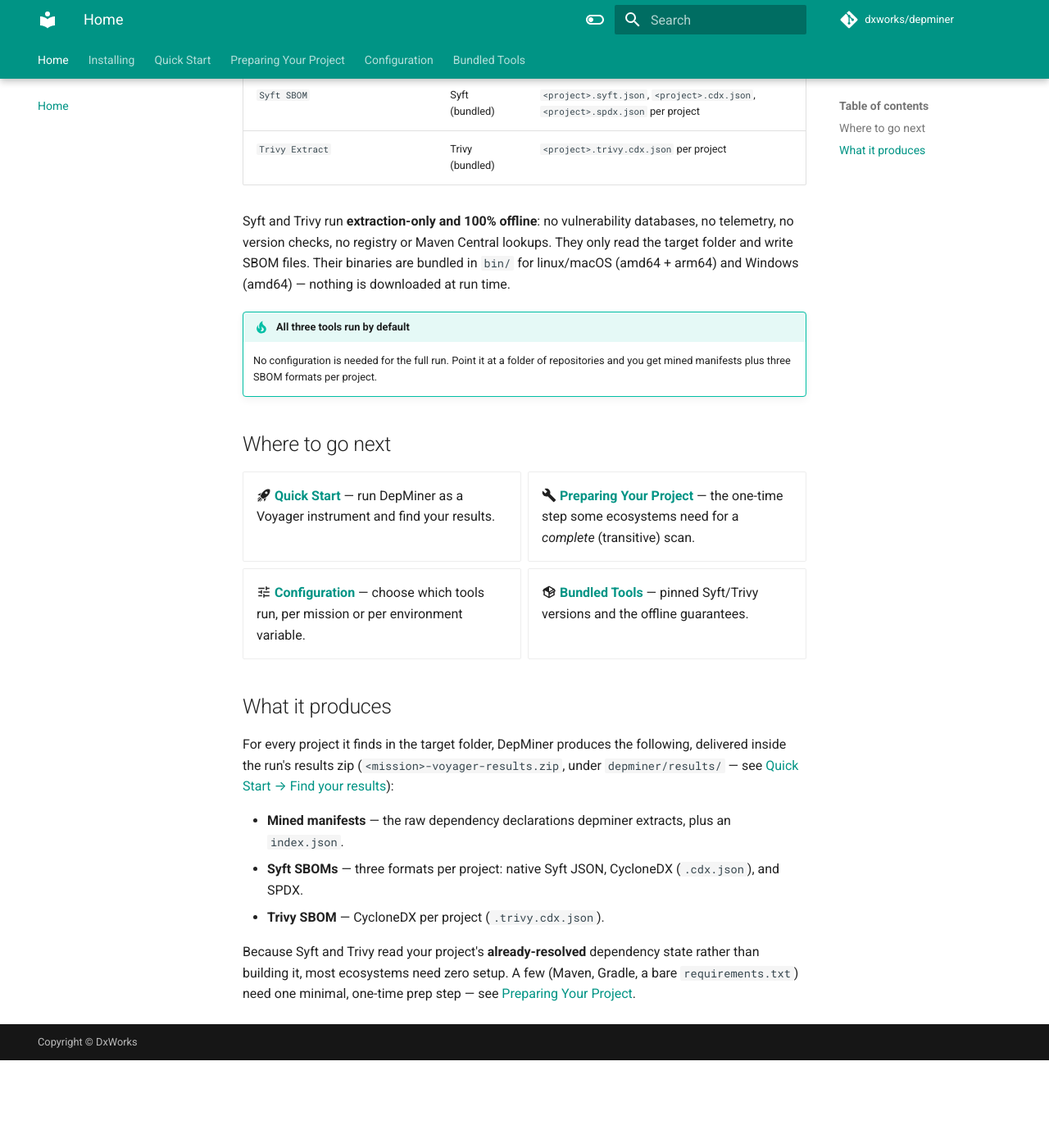
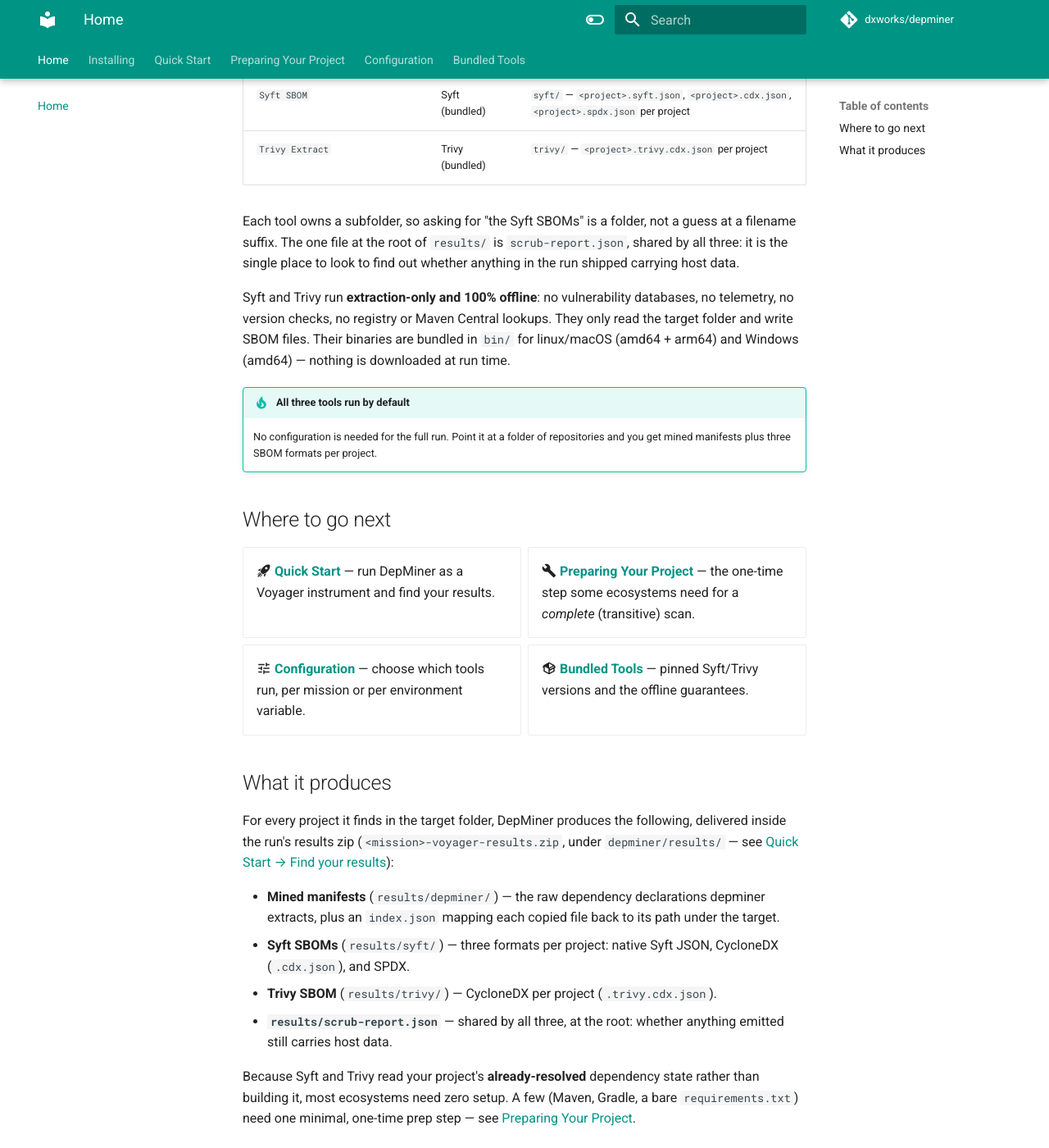
Before and after one commit to dxworks/depminer, an MkDocs documentation site: the page built from docs/index.md, in a window 1280 px wide and 1400 px high, scrolled down 334 px. Shown: the whole window at 82% size. Built offline with MkDocs 1.6.1 and Material for MkDocs 9.7.7, drawn with Linux system fonts in a browser that asks for light colours; comment, search, counter and statistics services are not loaded; before the commit the page ends 1627 px from its top, so only the background shows below that; some of the changed text lies outside the part shown.

Commit message:
Give each tool its own results subfolder
All three commands wrote into ${instrument}/results, so a run left a flat
folder of ~264 files with three producers' output mixed together and no
way to separate it: the jar's copied manifests, Syft's three SBOM
formats and Trivy's CycloneDX, told apart only by guessing at a filename
suffix. Ask for "the Syft SBOMs" and there was no answer that did not
involve a glob.

Now: results/depminer, results/syft, results/trivy. The jar takes its
subfolder as the output argument it already had; the wrappers take
theirs the same way.

scrub-report.json stays ONE file at the root of results/. It is shared
by design - a consumer should have a single place to look to learn
whether anything in the run shipped carrying host data, not three - so
the jar gains --report-dir and the wrappers an optional third argument,
both defaulting to the output dir so a standalone run is unchanged
(scripts/regression-test.sh calls the jar with two arguments and does
not move).

Two things the split takes away and this puts back:

The jar cleared results/ before writing, which cleaned up after the
wrappers as a side effect. Each producer now clears its own dir instead,
so two runs into the same install cannot blend - last run's SBOM for a
repo since removed from the target sitting beside this run's. The shared
report is never in what gets cleared: another producer may already have
written into it.

The report is now written by three processes into a dir nobody wipes, so
each carries over the other producers' entries verbatim and restates
only its own. The wrappers previously kept everything they found,
including their own from a previous run; that would have stacked a
second copy on a rerun.

The host-path rules also cover the report dir now: results/depminer is
rewritten before results/, since the rules apply longest-first and the
shorter one would otherwise cut the longer one in half.

Verified end to end with the real binaries on a two-project target: the
three subfolders appear, the 8 SBOMs land in syft/ and trivy/, nothing
but scrub-report.json is left at the root, no host path survives
anywhere in the output, and a rerun clears the stale files from all
three folders.

Co-Authored-By: Claude Opus 5 (1M context) <noreply@anthropic.com>
Claude-Session: https://claude.ai/code/session_018WofrCxvaxpHEL4Sb4wUMt

```diff
--- a/docs/index.md
+++ b/docs/index.md
@@ -3,11 +3,15 @@
 **DepMiner (DepMi)** mines dependency information from a target folder of repositories.
 As a **Voyager instrument** it runs three tools per mission, side by side:
 
-| Command name (use exactly this in `mission.yml`) | Tool | Output (in `depminer/results/` inside the results zip) |
+| Command name (use exactly this in `mission.yml`) | Tool | Output (under `depminer/results/` inside the results zip) |
 |---|---|---|
-| `Mine Dependencies` | depminer | mined manifest files (`pom-*.xml`, `package-*.json`, …) + `index.json` |
-| `Syft SBOM` | Syft (bundled) | `<project>.syft.json`, `<project>.cdx.json`, `<project>.spdx.json` per project |
-| `Trivy Extract` | Trivy (bundled) | `<project>.trivy.cdx.json` per project |
+| `Mine Dependencies` | depminer | `depminer/` — mined manifest files (`pom-*.xml`, `package-*.json`, …) + `index.json` |
+| `Syft SBOM` | Syft (bundled) | `syft/` — `<project>.syft.json`, `<project>.cdx.json`, `<project>.spdx.json` per project |
+| `Trivy Extract` | Trivy (bundled) | `trivy/` — `<project>.trivy.cdx.json` per project |
+
+Each tool owns a subfolder, so asking for "the Syft SBOMs" is a folder, not a guess at a filename
+suffix. The one file at the root of `results/` is `scrub-report.json`, shared by all three: it is
+the single place to look to find out whether anything in the run shipped carrying host data.
 
 Syft and Trivy run **extraction-only and 100% offline**: no vulnerability databases, no
 telemetry, no version checks, no registry or Maven Central lookups. They only read the target
@@ -35,9 +39,13 @@ For every project it finds in the target folder, DepMiner produces the following
 the run's results zip (`<mission>-voyager-results.zip`, under `depminer/results/` — see
 [Quick Start → Find your results](quickstart.md#3-find-your-results)):
 
-- **Mined manifests** — the raw dependency declarations depminer extracts, plus an `index.json`.
-- **Syft SBOMs** — three formats per project: native Syft JSON, CycloneDX (`.cdx.json`), and SPDX.
-- **Trivy SBOM** — CycloneDX per project (`.trivy.cdx.json`).
+- **Mined manifests** (`results/depminer/`) — the raw dependency declarations depminer extracts,
+  plus an `index.json` mapping each copied file back to its path under the target.
+- **Syft SBOMs** (`results/syft/`) — three formats per project: native Syft JSON, CycloneDX
+  (`.cdx.json`), and SPDX.
+- **Trivy SBOM** (`results/trivy/`) — CycloneDX per project (`.trivy.cdx.json`).
+- **`results/scrub-report.json`** — shared by all three, at the root: whether anything emitted
+  still carries host data.
 
 Because Syft and Trivy read your project's **already-resolved** dependency state rather than
 building it, most ecosystems need zero setup. A few (Maven, Gradle, a bare `requirements.txt`)
```
Also changed, not shown: AGENTS.md (+4 -1 lines), README.md (+8 -4 lines), docs/quickstart.md (+21 -5 lines), instrument.yml (+12 -6 lines), 10 other files.
